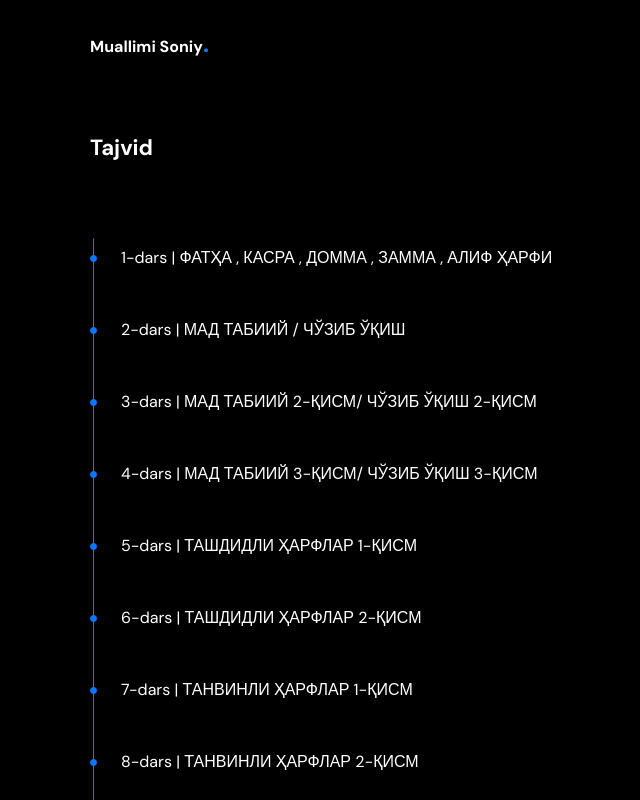
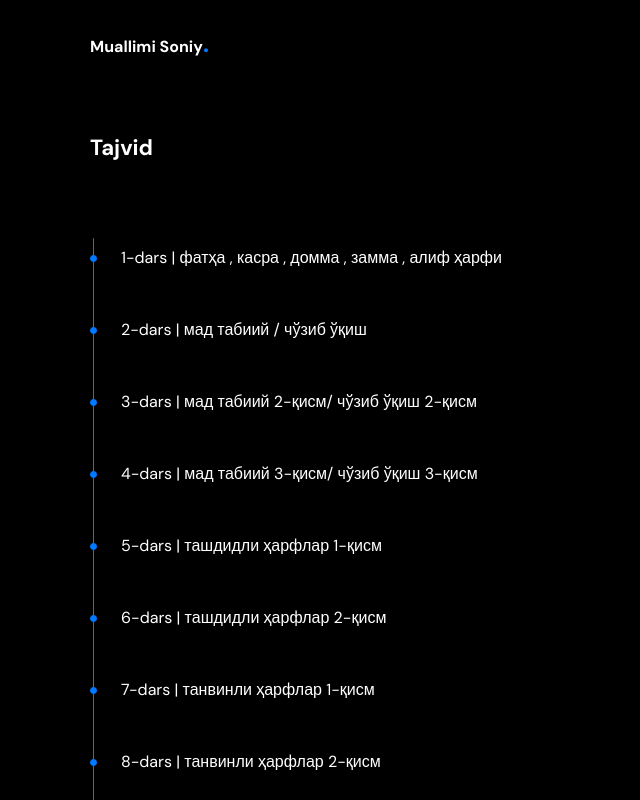
Before and after one commit to SaburovBabur/ui.muallimi-soniy, a Next.js app: page /tajvid in a window 1280 px wide. Shown: the top 800 px of the page, without its empty margins (137-777 px from the left). Built offline with nearby package versions, Linux system fonts and the light colour scheme.

Commit message:
lowercase course modules

```diff
--- a/src/pages/[course]/index.tsx
+++ b/src/pages/[course]/index.tsx
@@ -64,7 +64,7 @@ function Lesson({ course }: any) {
 
 						<Link
 							href={`${router.asPath}/${lesson.slug}`}
-							className="p block w-full hover:text-primary-def duration-def cursor-pointer hover:bg-[#00DA83]/10 px-5 py-2 ml-1 rounded-md"
+							className="p block w-full lowercase hover:text-primary-def duration-def cursor-pointer hover:bg-[#00DA83]/10 px-5 py-2 ml-1 rounded-md"
 						>
 							{lesson.title}
 						</Link>
```
